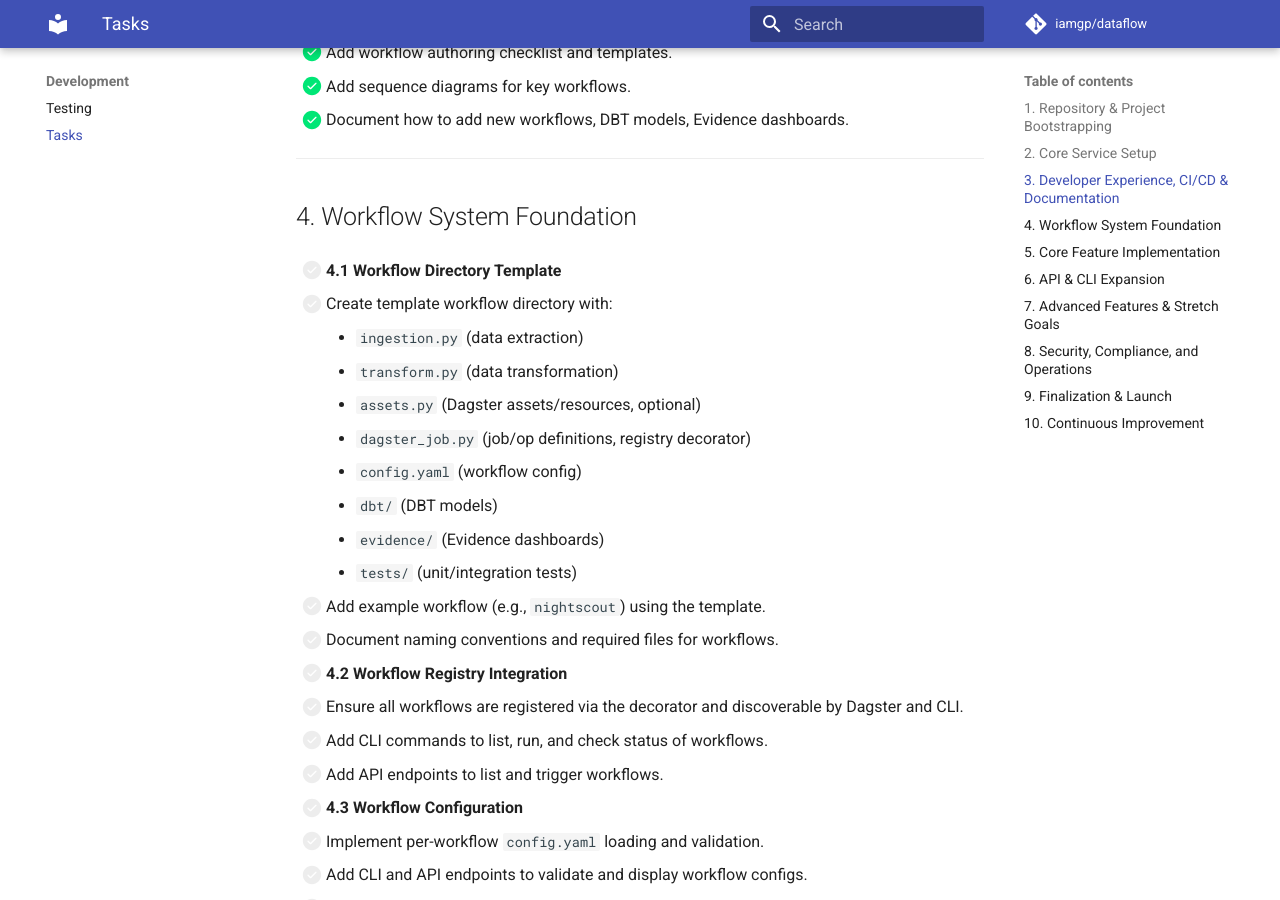
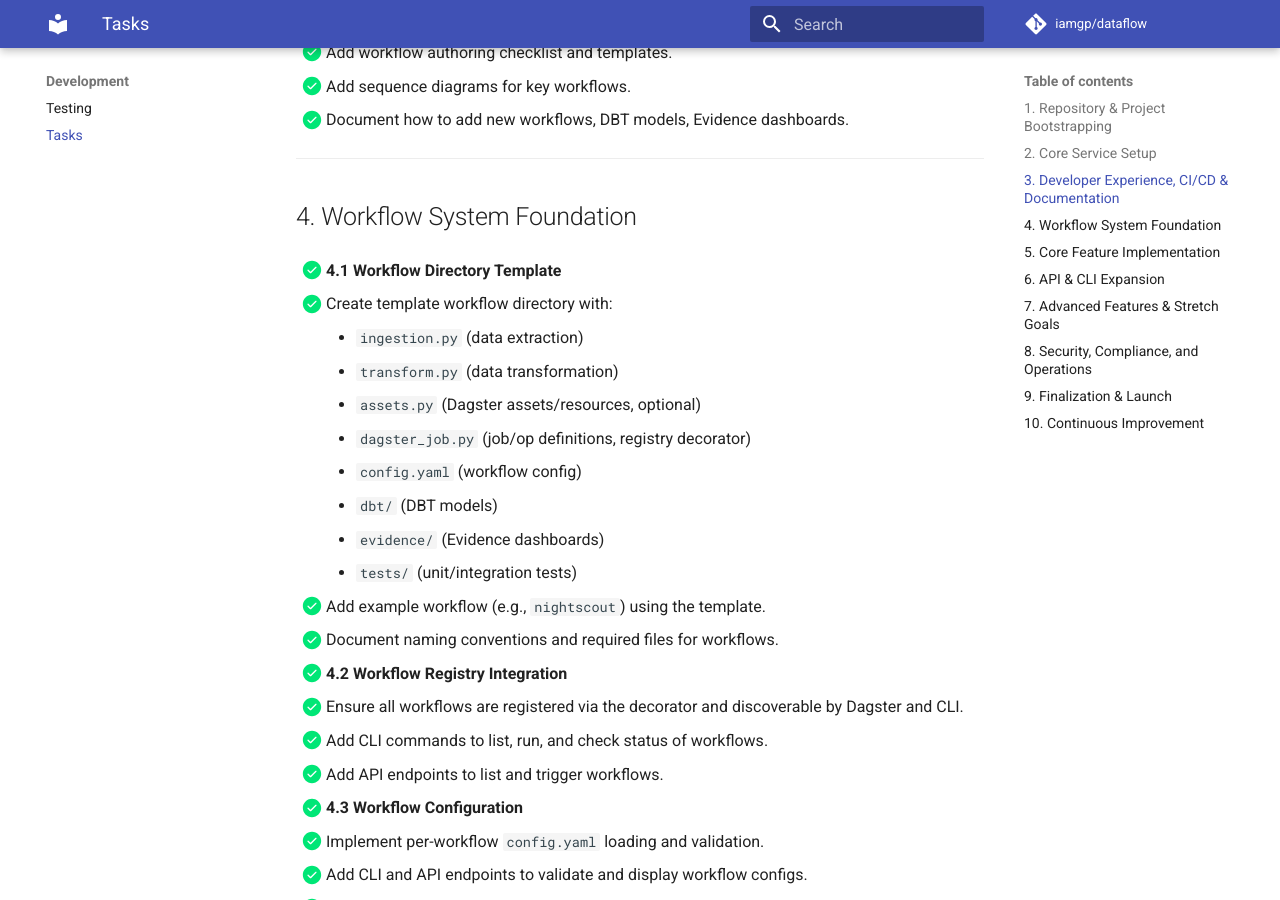
Before and after one commit to iamgp/dataflow, an MkDocs documentation site: the page built from docs/tasks.md, in a window 1280 px wide and 900 px high, scrolled down 3858 px. Built offline with MkDocs 1.6.1 and Material for MkDocs 9.7.7, drawn with Linux system fonts in a browser that asks for light colours; comment, search, counter and statistics services are not loaded.

```diff
--- a/docs/tasks.md
+++ b/docs/tasks.md
@@ -134,9 +134,9 @@ This list is exhaustive and strategic, with context and considerations for each
 
 ## 4. Workflow System Foundation
 
-- [ ] **4.1 Workflow Directory Template**
+- [x] **4.1 Workflow Directory Template**
 
-  - [ ] Create template workflow directory with:
+  - [x] Create template workflow directory with:
     - `ingestion.py` (data extraction)
     - `transform.py` (data transformation)
     - `assets.py` (Dagster assets/resources, optional)
@@ -145,19 +145,19 @@ This list is exhaustive and strategic, with context and considerations for each
     - `dbt/` (DBT models)
     - `evidence/` (Evidence dashboards)
     - `tests/` (unit/integration tests)
-  - [ ] Add example workflow (e.g., `nightscout`) using the template.
-  - [ ] Document naming conventions and required files for workflows.
+  - [x] Add example workflow (e.g., `nightscout`) using the template.
+  - [x] Document naming conventions and required files for workflows.
 
-- [ ] **4.2 Workflow Registry Integration**
+- [x] **4.2 Workflow Registry Integration**
 
-  - [ ] Ensure all workflows are registered via the decorator and discoverable by Dagster and CLI.
-  - [ ] Add CLI commands to list, run, and check status of workflows.
-  - [ ] Add API endpoints to list and trigger workflows.
+  - [x] Ensure all workflows are registered via the decorator and discoverable by Dagster and CLI.
+  - [x] Add CLI commands to list, run, and check status of workflows.
+  - [x] Add API endpoints to list and trigger workflows.
 
-- [ ] **4.3 Workflow Configuration**
-  - [ ] Implement per-workflow `config.yaml` loading and validation.
-  - [ ] Add CLI and API endpoints to validate and display workflow configs.
-  - [ ] Document config schema and validation rules.
+- [x] **4.3 Workflow Configuration**
+  - [x] Implement per-workflow `config.yaml` loading and validation.
+  - [x] Add CLI and API endpoints to validate and display workflow configs.
+  - [x] Document config schema and validation rules.
 
 ---
 
```
